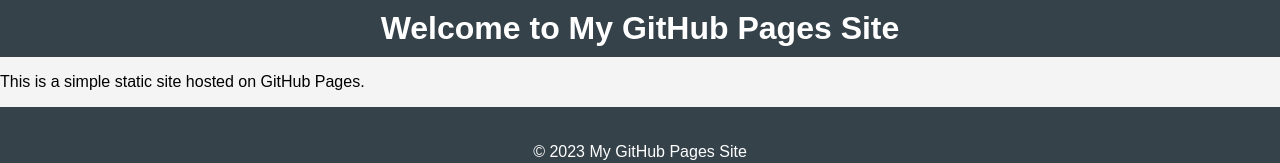
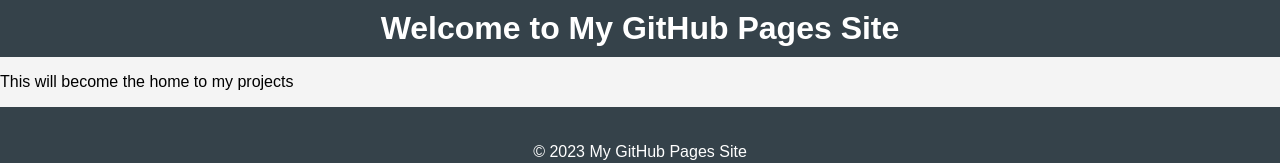
Before and after one commit to devopscmplify/project-house, a website: page my-github-pages-site/src/index.html in a window 1280 px wide. Shown: the top 163 px of the page. Drawn offline with Linux system fonts and the light colour scheme.

Commit message:
adding new content

```diff
--- a/my-github-pages-site/src/index.html
+++ b/my-github-pages-site/src/index.html
@@ -11,7 +11,7 @@
         <h1>Welcome to My GitHub Pages Site</h1>
     </header>
     <main>
-        <p>This is a simple static site hosted on GitHub Pages.</p>
+        <p>This will become the home to my projects</p>
     </main>
     <footer>
         <p>&copy; 2023 My GitHub Pages Site</p>
```
